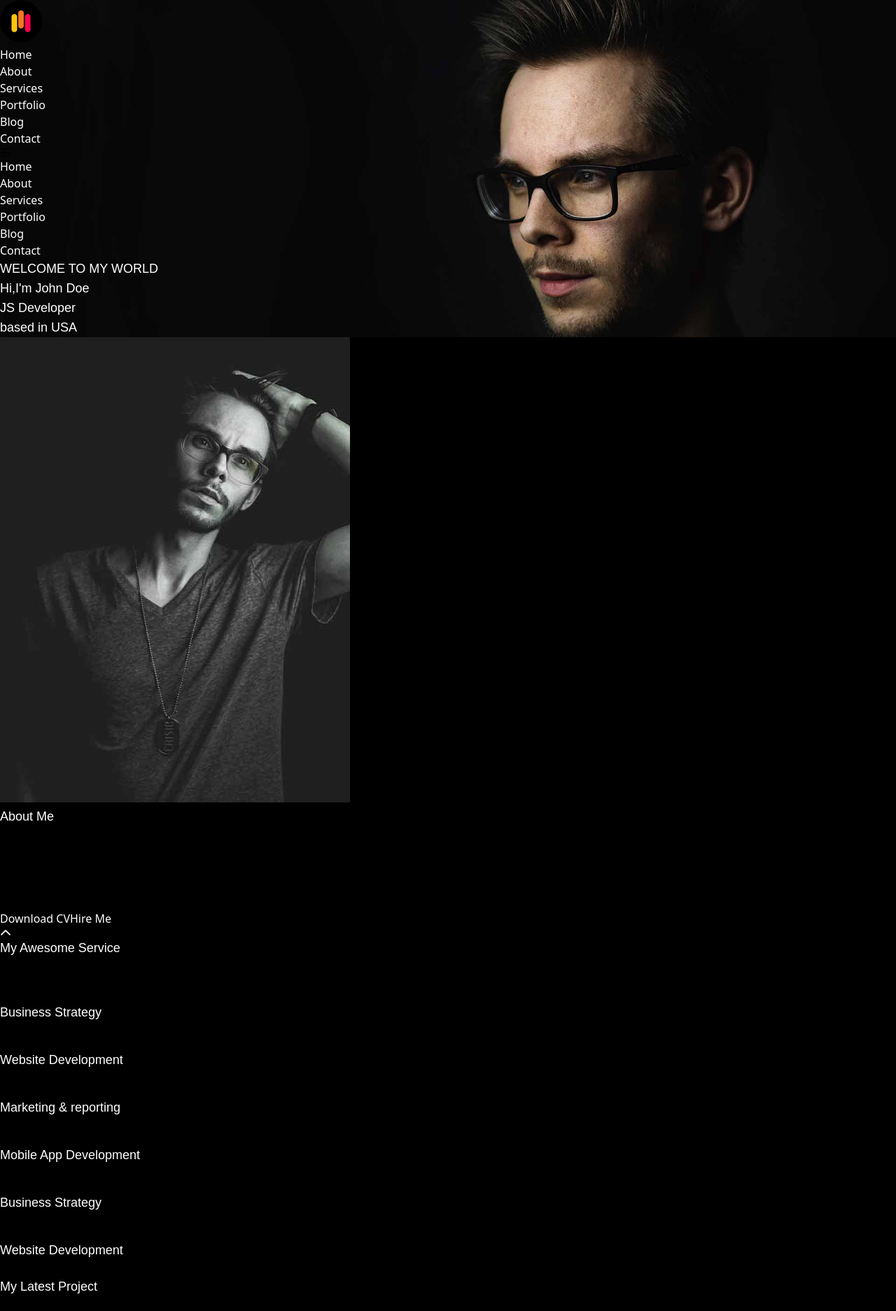
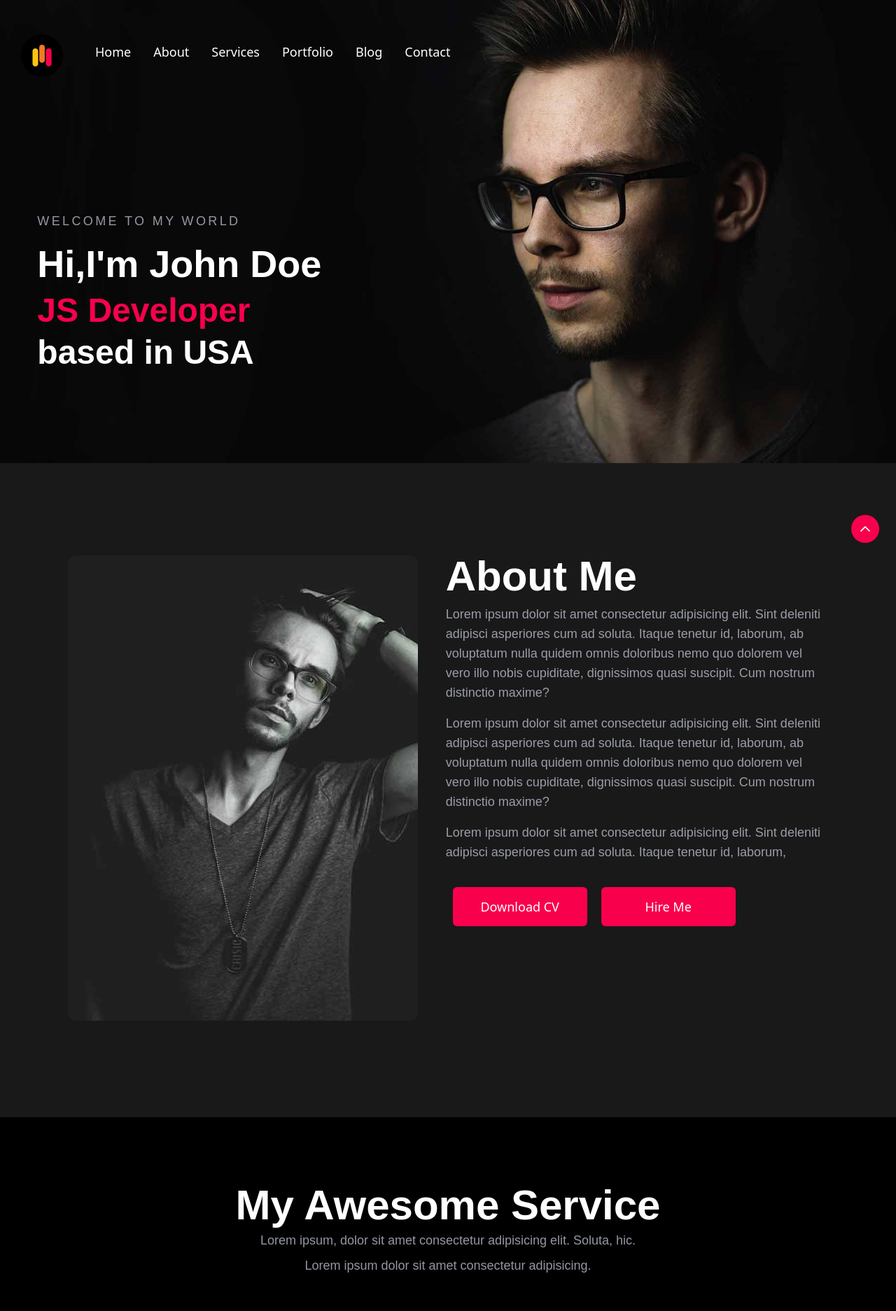
Before and after one commit to putuokky/nextjs-portfolio-trydo, a Next.js app: page / in a window 1280 px wide. Shown: the top 1874 px of the page at 70% size. Built offline with nearby package versions, Linux system fonts and the light colour scheme.

Commit message:
rombak to tailwind

```diff
--- a/components/About.js
+++ b/components/About.js
@@ -2,6 +2,7 @@ import Image from "next/image";
 import about from '../public/img/about.jpg'
 import { BsChevronUp } from "react-icons/bs";
 import { useEffect } from "react";
+import Link from "next/link";
 
 export default function About() {
   // up to top button
@@ -11,33 +12,39 @@ export default function About() {
   // });
 
   return (
-    <div className="about component__space" id="About">
-      <div className="container">
-        <div className="row">
-          <div className="col__2">
-            <Image src={about} alt="" className="about__img" />
+    <section className="bg-tema-second py-28" id="about">
+      <div className="container w-11/12 mx-auto">
+        <div className="flex flex-wrap items-start justify-center w-full overflow-hidden">
+          <div className="max-w-[50%] flex p-5 justify-center flex-col">
+            <figure>
+              <Image src={about} alt="my self" className="w-full rounded-xl" />
+            </figure>
           </div>
-          <div className="col__2">
-            <h1 className="about__heading">
+          <div className="max-w-[50%] flex p-5 justify-center flex-col">
+            <h1 className="mb-2.5 font-bold text-start font-montserrat text-6xl">
               About Me
             </h1>
             <div className="about__meta">
-              <p className="abotu__text p__color">
+              <p className="mb-4 text-lg leading-7 text-more font-poppins">
                 Lorem ipsum dolor sit amet consectetur adipisicing elit. Sint deleniti adipisci asperiores cum ad soluta. Itaque tenetur id, laborum, ab voluptatum nulla quidem omnis doloribus nemo quo dolorem vel vero illo nobis cupiditate, dignissimos quasi suscipit. Cum nostrum distinctio maxime?
               </p>
-              <p className="abotu__text p__color">
+              <p className="mb-4 text-lg leading-7 text-more font-poppins">
                 Lorem ipsum dolor sit amet consectetur adipisicing elit. Sint deleniti adipisci asperiores cum ad soluta. Itaque tenetur id, laborum, ab voluptatum nulla quidem omnis doloribus nemo quo dolorem vel vero illo nobis cupiditate, dignissimos quasi suscipit. Cum nostrum distinctio maxime?
               </p>
-              <p className="abotu__text p__color">
+              <p className="mb-4 text-lg leading-7 text-more font-poppins">
                 Lorem ipsum dolor sit amet consectetur adipisicing elit. Sint deleniti adipisci asperiores cum ad soluta. Itaque tenetur id, laborum,
               </p>
-              <div className="about__button d__flex align__items__center">
-                <a href="#">
-                  <button className="about btn pointer">Download CV</button>
-                </a>
-                <a href="#">
-                  <button className="about btn pointer">Hire Me</button>
-                </a>
+              <div className="flex items-center py-5">
+                <Link href="#">
+                  <a>
+                    <button className="w-48 rounded-md text-lg capitalize transition duration-500 ease-in border-2 border-solid h-14 border-primary mx-2.5 bg-primary text-white font-medium hover:bg-white hover:text-primary">Download CV</button>
+                  </a>
+                </Link>
+                <Link href="#">
+                  <a>
+                    <button className="w-48 rounded-md text-lg capitalize transition duration-500 ease-in border-2 border-solid h-14 border-primary mx-2.5 bg-primary text-white font-medium hover:bg-white hover:text-primary">Hire Me</button>
+                  </a>
+                </Link>
               </div>
             </div>
           </div>
@@ -45,11 +52,13 @@ export default function About() {
       </div>
 
       {/* UP TO TOP BTN */}
-      <div className="up__to__top__btn">
-        <a href="#" className="bottom__to__top">
-          <BsChevronUp className="white" />
-        </a>
+      <div className="fixed flex items-center justify-center w-10 h-10 transition-all duration-500 ease-in-out rounded-full cursor-pointer bottom-6 right-6 bg-primary z-[999] hover:opacity-70 hover:motion-safe:animate-bounce">
+        <Link href="#">
+          <a>
+            <BsChevronUp className="text-white" />
+          </a>
+        </Link>
       </div>
-    </div>
+    </section>
   )
 }
--- a/components/Header.js
+++ b/components/Header.js
@@ -14,36 +14,36 @@ export default function Header() {
   const [show, setShow] = useState(true);
 
   return (
-    <section className="home" id="Home">
-      <div className="bg-cover bg-no-repeat bg-tema bg-hero-pattern">
-        <div className="header d__flex align__items__center pxy__30">
-          <div className="logo">
+    <header id="home">
+      <div className="bg-no-repeat bg-cover bg-[50%] bg-tema bg-hero">
+        <div className="flex items-center transition duration-500 ease-in-out p-[30px]">
+          <div>
             <Image alt="logo" src={logo} />
           </div>
-          <div className='navigation pxy__30'>
-            <ul className='navbar d__flex'>
+          <nav className='flex p-[30px]'>
+            <ul className='flex navbar'>
               <a href='#Home'>
-                <li className='nav__items mx__15'>Home</li>
+                <li className='pb-4 mx-4 text-lg'>Home</li>
               </a>
               <a href='#About'>
-                <li className='nav__items mx__15'>About</li>
+                <li className='pb-4 mx-4 text-lg'>About</li>
               </a>
               <a href='#Services'>
-                <li className='nav__items mx__15'>Services</li>
+                <li className='pb-4 mx-4 text-lg'>Services</li>
               </a>
               <a href='#Portfolio'>
-                <li className='nav__items mx__15'>Portfolio</li>
+                <li className='pb-4 mx-4 text-lg'>Portfolio</li>
               </a>
               <a href='#Blog'>
-                <li className='nav__items mx__15'>Blog</li>
+                <li className='pb-4 mx-4 text-lg'>Blog</li>
               </a>
               <a href='#Contact'>
-                <li className='nav__items mx__15'>Contact</li>
+                <li className='pb-4 mx-4 text-lg'>Contact</li>
               </a>
             </ul>
-          </div>
+          </nav>
           {/* Toggle Menu */}
-          <div className="toggle__menu">
+          {/* <div className="toggle__menu">
             <AiOutlineMenu onClick={() => setShow(!show)} className="white pointer" />
             {show ? (
               <div className="sideNavbar">
@@ -69,28 +69,28 @@ export default function Header() {
                 </ul>
               </div>
             ) : null}
-          </div>
+          </div> */}
         </div>
         {/* Home Content */}
-        <div className="container">
-          <div className="home__content">
+        <div className="container w-11/12 mx-auto">
+          <div className="py-32">
             <div className="home__meta">
-              <h1 className="home__text pz__10">
+              <h1 className="text-lg font-normal tracking-[.1875em] text-more py-2.5">
                 WELCOME TO MY WORLD
               </h1>
-              <h2 className="home__text pz__10">
+              <h2 className="text-[54px] font-extrabold font-montserrat leading-[54px] py-2.5">
                 Hi,I'm John Doe
               </h2>
-              <h3 className="home__text sweet pz__10">
+              <h3 className="text-5xl font-extrabold font-montserrat leading-10 text-primary py-2.5">
                 JS Developer
               </h3>
-              <h4 className="home__text pz__10">
+              <h4 className="text-5xl font-extrabold font-montserrat leading-10 py-2.5">
                 based in USA
               </h4>
             </div>
           </div>
         </div>
       </div>
-    </section>
+    </header>
   )
 }
--- a/components/Service.js
+++ b/components/Service.js
@@ -1,82 +1,83 @@
+import { FiUsers, FiMonitor, FiGlobe } from 'react-icons/fi'
 
 export default function Service() {
   return (
-    <div className="service component__space" id="Services">
-      <div className="heading">
-        <h1 className="heading">My Awesome Service</h1>
-        <p className="heading p__color">Lorem ipsum, dolor sit amet consectetur adipisicing elit. Soluta, hic.</p>
-        <p className="heading p__color">Lorem ipsum dolor sit amet consectetur adipisicing.</p>
+    <section className="py-24" id="services">
+      <div>
+        <h1 className="text-6xl text-center font-poppins font-bold mb-2.5">My Awesome Service</h1>
+        <p className="mb-4 text-lg leading-5 text-center text-more font-poppins">Lorem ipsum, dolor sit amet consectetur adipisicing elit. Soluta, hic.</p>
+        <p className="mb-4 text-lg leading-5 text-center text-more font-poppins">Lorem ipsum dolor sit amet consectetur adipisicing.</p>
       </div>
-      <div className="container">
-        <div className="row">
-          <div className="col__3">
-            <div className="service__box pointer">
-              <div className="icon">
-                <svg stroke="currentColor" fill="none" strokeWidth="2" viewBox="0 0 24 24" strokeLinecap="round" strokeLinejoin="round" height="1em" width="1em" xmlns="http://www.w3.org/2000/svg"><path d="M2 16.1A5 5 0 0 1 5.9 20M2 12.05A9 9 0 0 1 9.95 20M2 8V6a2 2 0 0 1 2-2h16a2 2 0 0 1 2 2v12a2 2 0 0 1-2 2h-6"></path><line x1="2" y1="20" x2="2" y2="20"></line></svg>
+      <div className="container w-11/12 mx-auto">
+        <div className="flex flex-wrap items-start justify-center w-full overflow-hidden">
+          <div className="flex flex-col justify-center w-1/3 p-5 mt-5">
+            <div className="w-full transition ease-linear rounded-lg cursor-pointer bg-tema-second p-14 hover:origin-center hover:bg-gradient-to-r hover:from-primary hover:to-secondary">
+              <div>
+                <FiUsers className='mb-6 text-5xl font-normal text-white' />
               </div>
-              <div className="service__meta">
-                <h1 className="service__text">Business Strategy</h1>
-                <p className="service__text p__color">Lorem ipsum dolor sit amet, consectetur adipisicing elit. Beatae nobis sed soluta dolores.</p>
-              </div>
+              <article>
+                <h1 className="text-lg font-poppins py-2.5">Business Strategy</h1>
+                <p className="mb-4 text-lg leading-7 text-more font-poppins">Lorem ipsum dolor sit amet, consectetur adipisicing elit. Beatae nobis sed soluta dolores.</p>
+              </article>
             </div>
           </div>
-          <div className="col__3">
-            <div className="service__box pointer">
-              <div className="icon">
-                <svg stroke="currentColor" fill="none" strokeWidth="2" viewBox="0 0 24 24" strokeLinecap="round" strokeLinejoin="round" height="1em" width="1em" xmlns="http://www.w3.org/2000/svg"><polygon points="12 2 2 7 12 12 22 7 12 2"></polygon><polyline points="2 17 12 22 22 17"></polyline><polyline points="2 12 12 17 22 12"></polyline></svg>
+          <div className="flex flex-col justify-center w-1/3 p-5 mt-5">
+            <div className="w-full transition ease-linear rounded-lg cursor-pointer bg-tema-second p-14 hover:origin-center hover:bg-gradient-to-r hover:from-primary hover:to-secondary">
+              <div>
+                <FiGlobe className='inline-flex mb-6 text-5xl font-normal text-white' />
               </div>
-              <div className="service__meta">
-                <h1 className="service__text">Website Development</h1>
-                <p className="service__text p__color">Lorem ipsum dolor sit amet, consectetur adipisicing elit. Beatae nobis sed soluta dolores.</p>
-              </div>
+              <article>
+                <h1 className="text-lg font-poppins py-2.5">Website Development</h1>
+                <p className="mb-4 text-lg leading-7 text-more font-poppins">Lorem ipsum dolor sit amet, consectetur adipisicing elit. Beatae nobis sed soluta dolores.</p>
+              </article>
             </div>
           </div>
-          <div className="col__3">
-            <div className="service__box pointer">
-              <div className="icon">
-                <svg stroke="currentColor" fill="none" strokeWidth="2" viewBox="0 0 24 24" strokeLinecap="round" strokeLinejoin="round" height="1em" width="1em" xmlns="http://www.w3.org/2000/svg"><path d="M17 21v-2a4 4 0 0 0-4-4H5a4 4 0 0 0-4 4v2"></path><circle cx="9" cy="7" r="4"></circle><path d="M23 21v-2a4 4 0 0 0-3-3.87"></path><path d="M16 3.13a4 4 0 0 1 0 7.75"></path></svg>
+          <div className="flex flex-col justify-center w-1/3 p-5 mt-5">
+            <div className="w-full transition ease-linear rounded-lg cursor-pointer bg-tema-second p-14 hover:origin-center hover:bg-gradient-to-r hover:from-primary hover:to-secondary">
+              <div>
+                <FiUsers className='inline-flex mb-6 text-5xl font-normal text-white' />
               </div>
-              <div className="service__meta">
-                <h1 className="service__text">Marketing & reporting</h1>
-                <p className="service__text p__color">Lorem ipsum dolor sit amet, consectetur adipisicing elit. Beatae nobis sed soluta dolores.</p>
-              </div>
+              <article>
+                <h1 className="text-lg font-poppins py-2.5">Marketing & reporting</h1>
+                <p className="mb-4 text-lg leading-7 text-more font-poppins">Lorem ipsum dolor sit amet, consectetur adipisicing elit. Beatae nobis sed soluta dolores.</p>
+              </article>
             </div>
           </div>
-          <div className="col__3">
-            <div className="service__box pointer">
-              <div className="icon">
-                <svg stroke="currentColor" fill="none" strokeWidth="2" viewBox="0 0 24 24" strokeLinecap="round" strokeLinejoin="round" height="1em" width="1em" xmlns="http://www.w3.org/2000/svg"><rect x="2" y="3" width="20" height="14" rx="2" ry="2"></rect><line x1="8" y1="21" x2="16" y2="21"></line><line x1="12" y1="17" x2="12" y2="21"></line></svg>
+          <div className="flex flex-col justify-center w-1/3 p-5 mt-5">
+            <div className="w-full transition ease-linear rounded-lg cursor-pointer bg-tema-second p-14 hover:origin-center hover:bg-gradient-to-r hover:from-primary hover:to-secondary">
+              <div>
+                <FiMonitor className='inline-flex mb-6 text-5xl font-normal text-white' />
               </div>
-              <div className="service__meta">
-                <h1 className="service__text">Mobile App Development</h1>
-                <p className="service__text p__color">Lorem ipsum dolor sit amet, consectetur adipisicing elit. Beatae nobis sed soluta dolores.</p>
-              </div>
+              <article>
+                <h1 className="text-lg font-poppins py-2.5">Mobile App Development</h1>
+                <p className="mb-4 text-lg leading-7 text-more font-poppins">Lorem ipsum dolor sit amet, consectetur adipisicing elit. Beatae nobis sed soluta dolores.</p>
+              </article>
             </div>
           </div>
-          <div className="col__3">
-            <div className="service__box pointer">
-              <div className="icon">
-                <svg stroke="currentColor" fill="none" strokeWidth="2" viewBox="0 0 24 24" strokeLinecap="round" strokeLinejoin="round" height="1em" width="1em" xmlns="http://www.w3.org/2000/svg"><path d="M17 21v-2a4 4 0 0 0-4-4H5a4 4 0 0 0-4 4v2"></path><circle cx="9" cy="7" r="4"></circle><path d="M23 21v-2a4 4 0 0 0-3-3.87"></path><path d="M16 3.13a4 4 0 0 1 0 7.75"></path></svg>
+          <div className="flex flex-col justify-center w-1/3 p-5 mt-5">
+            <div className="w-full transition ease-linear rounded-lg cursor-pointer bg-tema-second p-14 hover:origin-center hover:bg-gradient-to-r hover:from-primary hover:to-secondary">
+              <div>
+                <FiUsers className='inline-flex mb-6 text-5xl font-normal text-white' />
               </div>
-              <div className="service__meta">
-                <h1 className="service__text">Business Strategy</h1>
-                <p className="service__text p__color">Lorem ipsum dolor sit amet, consectetur adipisicing elit. Beatae nobis sed soluta dolores.</p>
-              </div>
+              <article>
+                <h1 className="text-lg font-poppins py-2.5">Business Strategy</h1>
+                <p className="mb-4 text-lg leading-7 text-more font-poppins">Lorem ipsum dolor sit amet, consectetur adipisicing elit. Beatae nobis sed soluta dolores.</p>
+              </article>
             </div>
           </div>
-          <div className="col__3">
-            <div className="service__box pointer">
-              <div className="icon">
-                <svg stroke="currentColor" fill="none" strokeWidth="2" viewBox="0 0 24 24" strokeLinecap="round" strokeLinejoin="round" height="1em" width="1em" xmlns="http://www.w3.org/2000/svg"><rect x="2" y="3" width="20" height="14" rx="2" ry="2"></rect><line x1="8" y1="21" x2="16" y2="21"></line><line x1="12" y1="17" x2="12" y2="21"></line></svg>
+          <div className="flex flex-col justify-center w-1/3 p-5 mt-5">
+            <div className="w-full transition duration-500 ease-out rounded-lg cursor-pointer bg-tema-second p-14 hover:origin-center hover:bg-gradient-to-r hover:from-primary hover:to-secondary">
+              <div>
+                <FiGlobe className='inline-flex mb-6 text-5xl font-normal text-white' />
               </div>
-              <div className="service__meta">
-                <h1 className="service__text">Website Development</h1>
-                <p className="service__text p__color">Lorem ipsum dolor sit amet, consectetur adipisicing elit. Beatae nobis sed soluta dolores.</p>
-              </div>
+              <article>
+                <h1 className="text-lg font-poppins py-2.5">Website Development</h1>
+                <p className="mb-4 text-lg leading-7 text-more font-poppins">Lorem ipsum dolor sit amet, consectetur adipisicing elit. Beatae nobis sed soluta dolores.</p>
+              </article>
             </div>
           </div>
         </div>
       </div>
-    </div>
+    </section>
   )
 }
--- a/pages/index.js
+++ b/pages/index.js
@@ -8,7 +8,7 @@ import Service from "@components/Service";
 
 export default function Home() {
   return (
-    <div>
+    <>
       <Header />
       <About />
       <Service />
@@ -16,6 +16,6 @@ export default function Home() {
       <Blog />
       <Contact />
       <Footer />
-    </div>
+    </>
   )
 }
--- a/styles/globals.css
+++ b/styles/globals.css
@@ -3,13 +3,14 @@
 @tailwind utilities;
 
 @import url("https://fonts.googleapis.com/css2?family=Montserrat:wght@400;500;600;700;800;900&display=swap");
+@import url("https://fonts.googleapis.com/css2?family=Poppins:wght@400;500;600;700;800&family=Source+Sans+Pro:wght@400;600;700&display=swap");
 
 @layer base {
   * {
-    @apply p-0 m-0 box-border outline-none;
+    @apply box-border p-0 m-0 outline-none;
   }
   a {
-    @apply no-underline text-white;
+    @apply text-white no-underline;
   }
   h1,
   h2,
@@ -18,8 +19,7 @@
   h5,
   h6,
   span {
-    @apply text-lg text-white;
-    font-family: Poppins, sans-serif;
+    @apply text-lg text-white font-poppins;
   }
   li {
     @apply overflow-hidden;
@@ -28,16 +28,15 @@
     @apply block;
   }
   p {
-    @apply text-base;
-    font-family: Poppins, sans-serif;
+    @apply text-base font-poppins;
   }
   svg {
     @apply stroke-1;
   }
   strong {
-    @apply text-primary font-semibold;
+    @apply font-semibold text-primary;
   }
   input {
-    @apply text-[#c6c9d8bf];
+    @apply text-more;
   }
 }
--- a/styles/haha.css
+++ b/styles/haha.css
@@ -57,7 +57,7 @@ p {
   justify-content: space-between;
 }
 .mx__15 {
-  margin: 0px 15px;
+  margin: 0px 16px;
 }
 .px__30 {
   padding: 0px 30px;
@@ -180,7 +180,7 @@ button.about.btn.pointer:hover {
 }
 li.nav__items {
   font-size: 18px;
-  padding-bottom: 15px;
+  padding-bottom: 16px;
 }
 .home__content {
   padding: 125px 0;
@@ -193,9 +193,9 @@ h1.home__text {
 }
 h2.home__text {
   font-size: 54px;
-  line-height: 54px;
   font-weight: 800;
   font-family: "Montserrat", sans-serif;
+  line-height: 54px;
 }
 h3,
 h4.home__text {
```
Also changed, not shown: components/Footer.js (+6 -4 lines), tailwind.config.js (+8 -1 lines).
